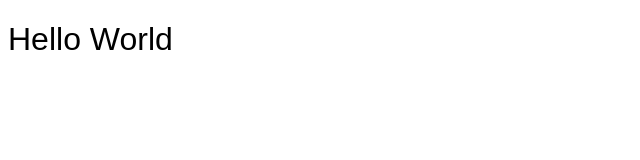
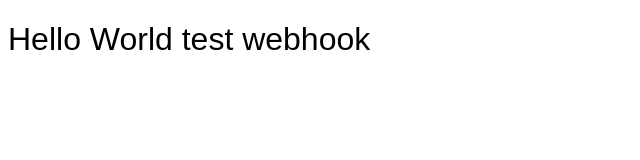
Before and after one commit to rizwanozone/created-from-ozone-github, a plain HTML site: page index.html in a window 1280 px wide. Shown: the whole page, without its empty margins (0-640 px from the left). Drawn offline with Linux system fonts and the light colour scheme.

Commit message:
Update index.html

```diff
--- a/index.html
+++ b/index.html
@@ -15,7 +15,7 @@
 <body>
 
     <h1>
-        Hello World
+        Hello World test webhook
     </h1>
 
 </body>
```
